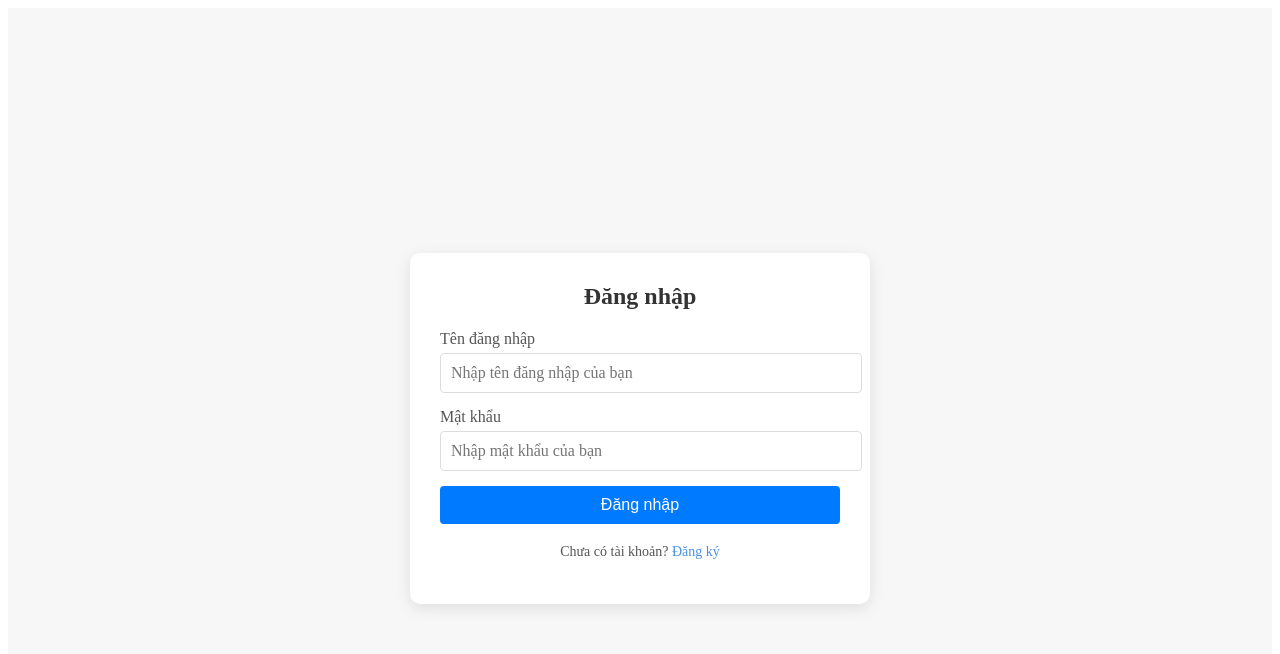
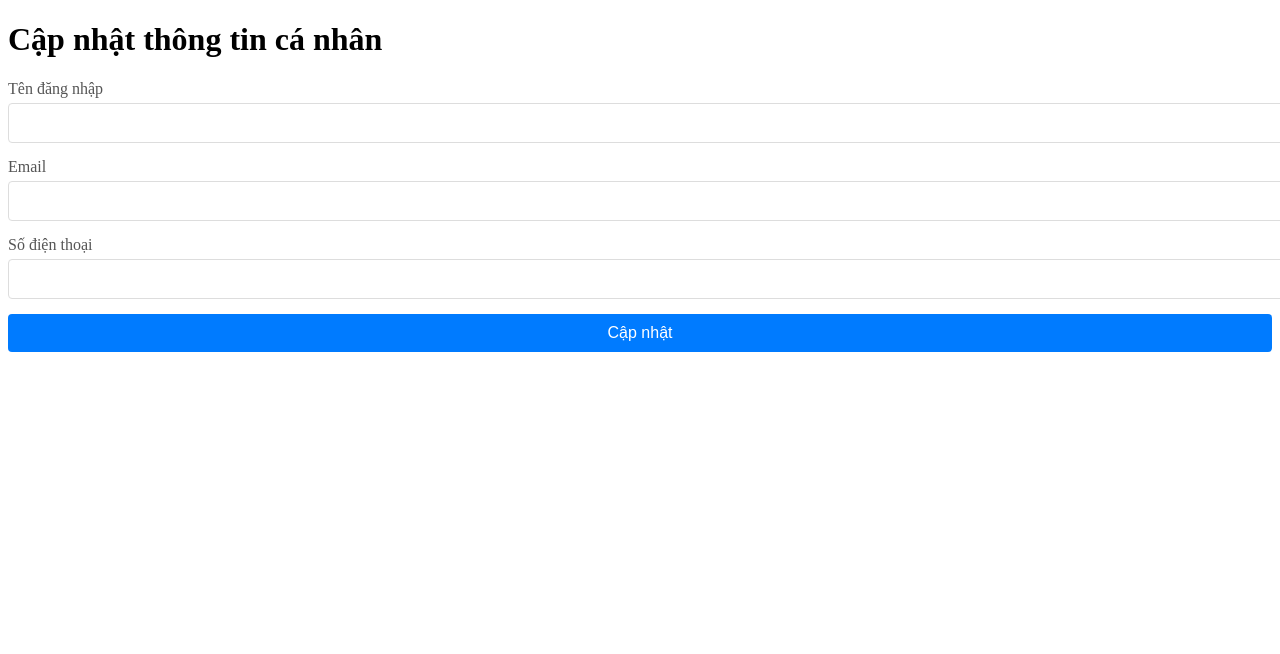
Before and after one commit to duyavaliable/frontend-noodle-shop-web, a React (Create React App) app: page /user/profile in a window 1280 px wide. Before the commit this address led to /login. Shown: the top 654 px of the page. Built offline with nearby package versions, Linux system fonts and the light colour scheme.

Commit message:
edit profile user

```diff
--- a/src/App.js
+++ b/src/App.js
@@ -14,6 +14,7 @@ import OrderSuccess from './pages/OrdersSuccsess';
 import Menu from './pages/Menu';
 import MyOrders from './pages/Orders';
 import AdminOrders from './pages/AdminOrders';
+import UserProfile from './pages/UserProfile';
 
 
 // // Protected Route component (chi cho phep user da dang nhap truy cap)
@@ -84,6 +85,7 @@ function App() {
           <Route path="/signup" element={<SignUp />} />
           <Route path="/admin/signup" element={<SignUp />} />
           <Route path="/staff/signup" element={<SignUp />} />
+          <Route path="/user/profile" element={<UserProfile />} />
 
           {/* Public Routes */}
           <Route path="/menu" element={<Menu />} />
--- /dev/null
+++ b/src/pages/UserProfile.js
@@ -0,0 +1,100 @@
+import React, { useState, useEffect, useContext } from 'react';
+import { AuthContext } from '../context/AuthContext';
+import api from '../services/api';
+
+const UserProfile = () => {
+  const { currentUser, login } = useContext(AuthContext);
+  const [formData, setFormData] = useState({
+    username: '',
+    email: '',
+    phone_number: ''
+  });
+  const [loading, setLoading] = useState(false);
+  const [error, setError] = useState('');
+  const [success, setSuccess] = useState('');
+
+  useEffect(() => {
+    if (currentUser) {
+      setFormData({
+        username: currentUser.username || '',
+        email: currentUser.email || '',
+        phone_number: currentUser.phone_number || ''
+      });
+    }
+  }, [currentUser]);
+
+  const handleChange = (e) => {
+    const { name, value } = e.target;
+    setFormData(prev => ({
+      ...prev,
+      [name]: value
+    }));
+  };
+
+  const handleSubmit = async (e) => {
+    e.preventDefault();
+    setLoading(true);
+    setError('');
+    setSuccess('');
+    try {
+      await api.put(`/auth/update/${currentUser.userId}`, formData);
+      setSuccess('Cập nhật thông tin thành công!');
+      // Cập nhật lại context nếu cần
+      login({ ...currentUser, ...formData });
+    } catch (err) {
+      setError(err.response?.data?.error || 'Cập nhật thất bại');
+    } finally {
+      setLoading(false);
+    }
+  };
+
+  return (
+    <div className="user-profile-container">
+      <h1>Cập nhật thông tin cá nhân</h1>
+      {error && <div className="error-message">{error}</div>}
+      {success && <div className="success-message">{success}</div>}
+      <form onSubmit={handleSubmit} className="user-profile-form">
+        <div className="form-group">
+          <label htmlFor="username">Tên đăng nhập</label>
+          <input
+            type="text"
+            id="username"
+            name="username"
+            value={formData.username}
+            onChange={handleChange}
+            required
+            disabled={loading}
+          />
+        </div>
+        <div className="form-group">
+          <label htmlFor="email">Email</label>
+          <input
+            type="email"
+            id="email"
+            name="email"
+            value={formData.email}
+            onChange={handleChange}
+            required
+            disabled={loading}
+          />
+        </div>
+        <div className="form-group">
+          <label htmlFor="phone_number">Số điện thoại</label>
+          <input
+            type="text"
+            id="phone_number"
+            name="phone_number"
+            value={formData.phone_number}
+            onChange={handleChange}
+            disabled={loading}
+          />
+        </div>
+        <button type="submit" className="submit-btn" disabled={loading}>
+          {loading ? 'Đang cập nhật...' : 'Cập nhật'}
+        </button>
+      </form>
+    </div>
+  );
+};
+
+export default UserProfile;
```
